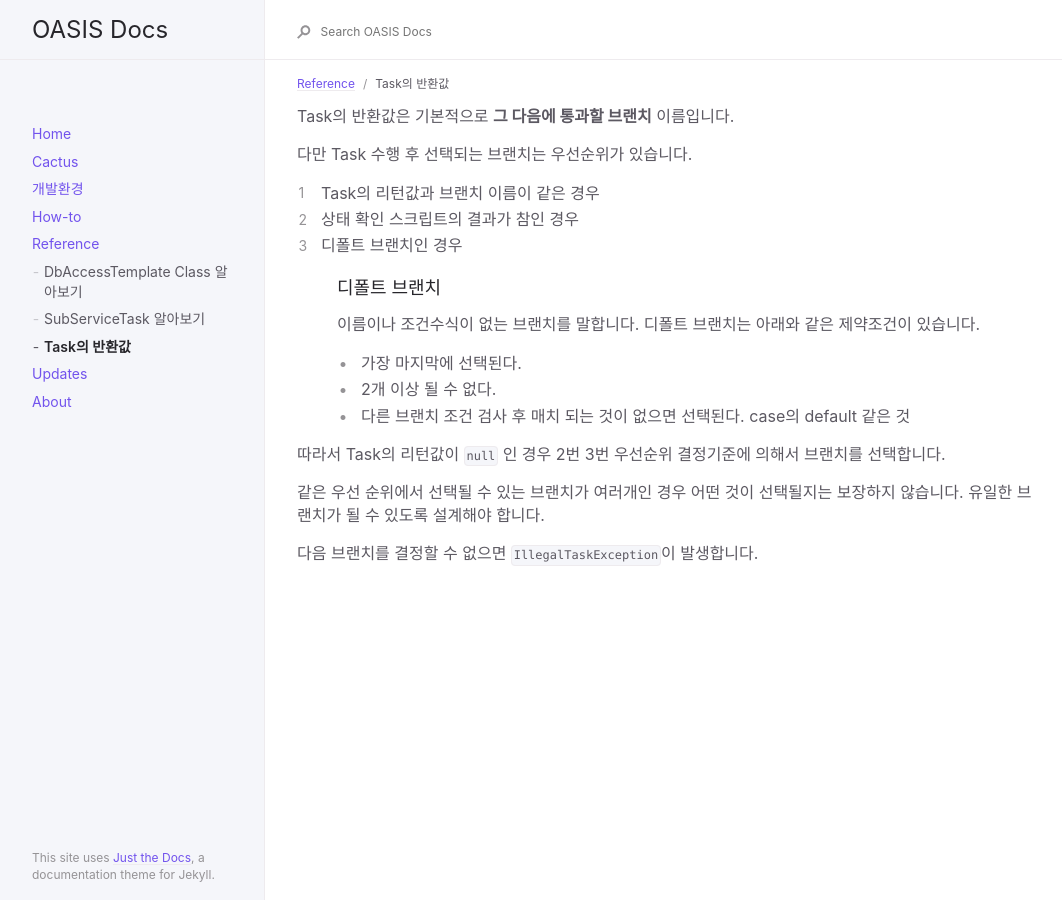
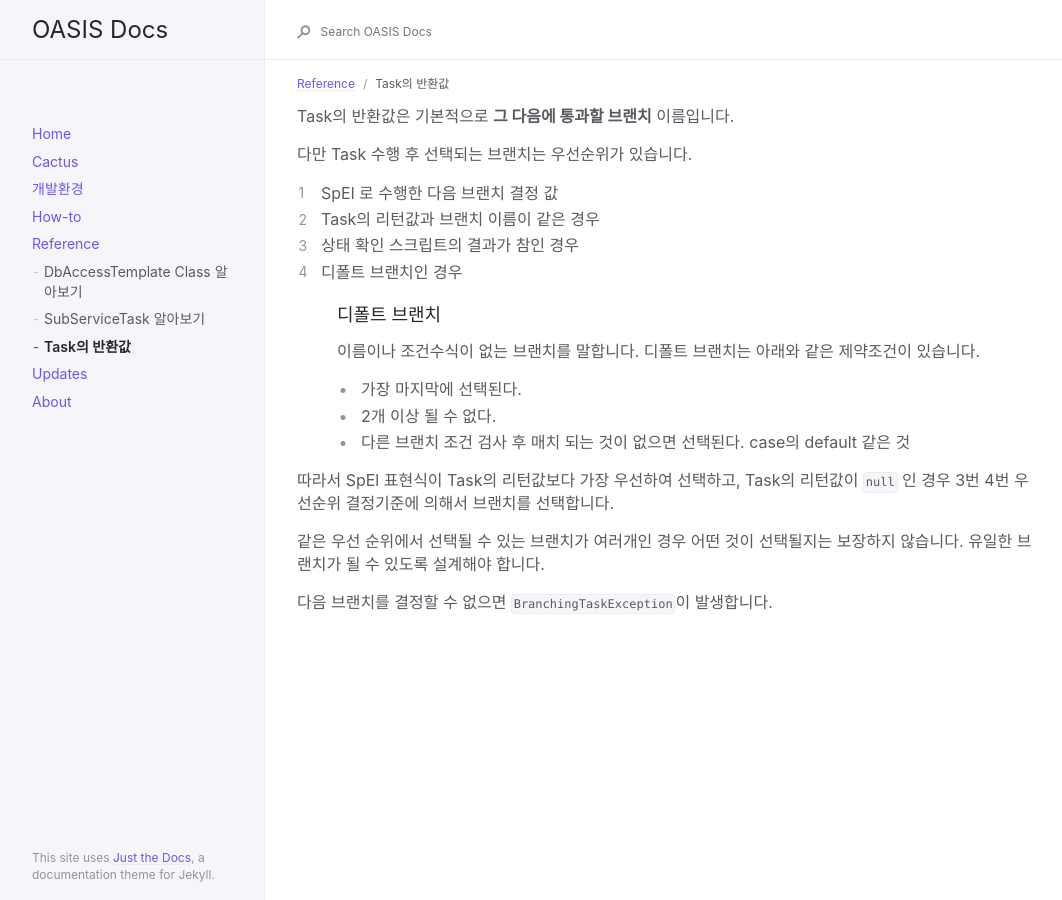
Before and after one commit to oasis-official/oasis-official.github.io, a Jekyll site: the page built from docs/reference/task-return-value.md, in a window 1280 px wide. Shown: the whole page, without its empty margins (91-1153 px from the left). Built offline with Jekyll 4.4.1, drawn with Linux system fonts in a browser that asks for light colours.

Commit message:
최신화

```diff
--- a/docs/reference/task-return-value.md
+++ b/docs/reference/task-return-value.md
@@ -9,9 +9,10 @@ Task의 반환값은 기본적으로 **그 다음에 통과할 브랜치** 이
 
 다만 Task 수행 후 선택되는 브랜치는 우선순위가 있습니다.
 
-1. Task의 리턴값과 브랜치 이름이 같은 경우
-2. 상태 확인 스크립트의 결과가 참인 경우
-3. 디폴트 브랜치인 경우
+1. SpEl 로 수행한 다음 브랜치 결정 값
+2. Task의 리턴값과 브랜치 이름이 같은 경우
+3. 상태 확인 스크립트의 결과가 참인 경우
+4. 디폴트 브랜치인 경우
 
 > ### 디폴트 브랜치
 >이름이나 조건수식이 없는 브랜치를 말합니다. 디폴트 브랜치는 아래와   같은 제약조건이 있습니다.
@@ -19,8 +20,8 @@ Task의 반환값은 기본적으로 **그 다음에 통과할 브랜치** 이
 >* 2개 이상 될 수 없다.
 >* 다른 브랜치 조건 검사 후 매치 되는 것이 없으면 선택된다. case의 default 같은 것
 
-따라서 Task의 리턴값이 `null` 인 경우 2번 3번 우선순위 결정기준에 의해서 브랜치를 선택합니다.
+따라서 SpEl 표현식이 Task의 리턴값보다 가장 우선하여 선택하고, Task의 리턴값이 `null` 인 경우 3번 4번 우선순위 결정기준에 의해서 브랜치를 선택합니다.
 
 같은 우선 순위에서 선택될 수 있는 브랜치가 여러개인 경우 어떤 것이 선택될지는 보장하지 않습니다. 유일한 브랜치가 될 수 있도록 설계해야 합니다.
 
-다음 브랜치를 결정할 수 없으면 `IllegalTaskException`이 발생합니다.
+다음 브랜치를 결정할 수 없으면 `BranchingTaskException`이 발생합니다.
```
Also changed, not shown: docs/cactus/cactus.md (+1 -1 lines), docs/cactus/install.md (+2 -2 lines), docs/how-to/get-bean.md (+2 -2 lines), docs/reference/DBAccessTemplete.md (+1 -1 lines).
